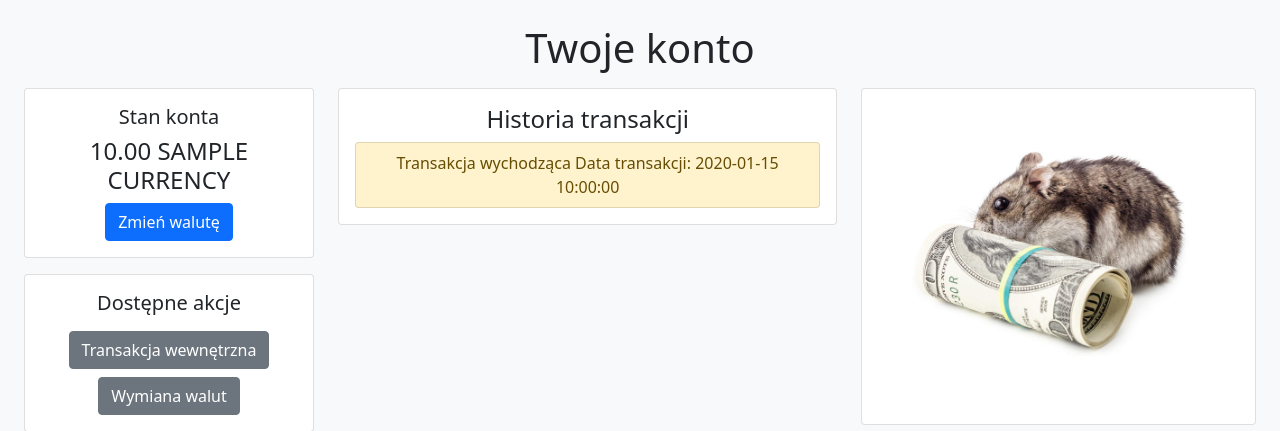
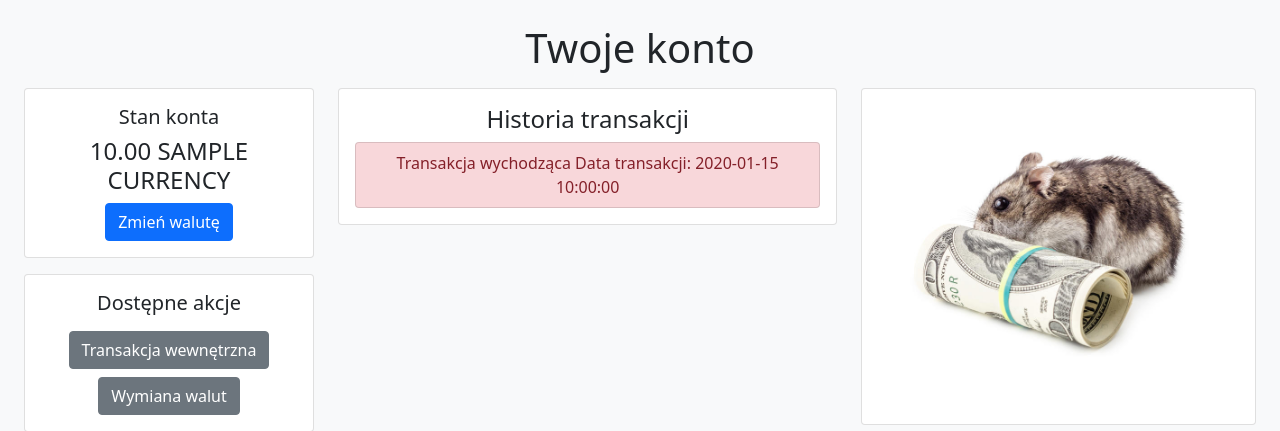
Before and after one commit to WSokoll/TeleWallet, a Python web app: template templates/account.html in a window 1280 px wide. Shown: the part 62-493 px from the top of the page. Run offline with Jinja, Linux system fonts and the light colour scheme; the template is opened without the code that fills it: most values are stand-ins (such as "Sample title", 1, 10 or a date in 2020).

```diff
--- a/templates/account.html
+++ b/templates/account.html
@@ -44,7 +44,7 @@
                                         <li class="list-group-item list-group-item-success">Transakcja przychodząca Data
                                             transakcji: {{ item.transaction_date }}</li>
                                     {% else %}
-                                        <li class="list-group-item list-group-item-warning">Transakcja wychodząca Data
+                                        <li class="list-group-item list-group-item-danger">Transakcja wychodząca Data
                                             transakcji: {{ item.transaction_date }}</li>
                                     {% endif %}
                                 {% else %}
```
